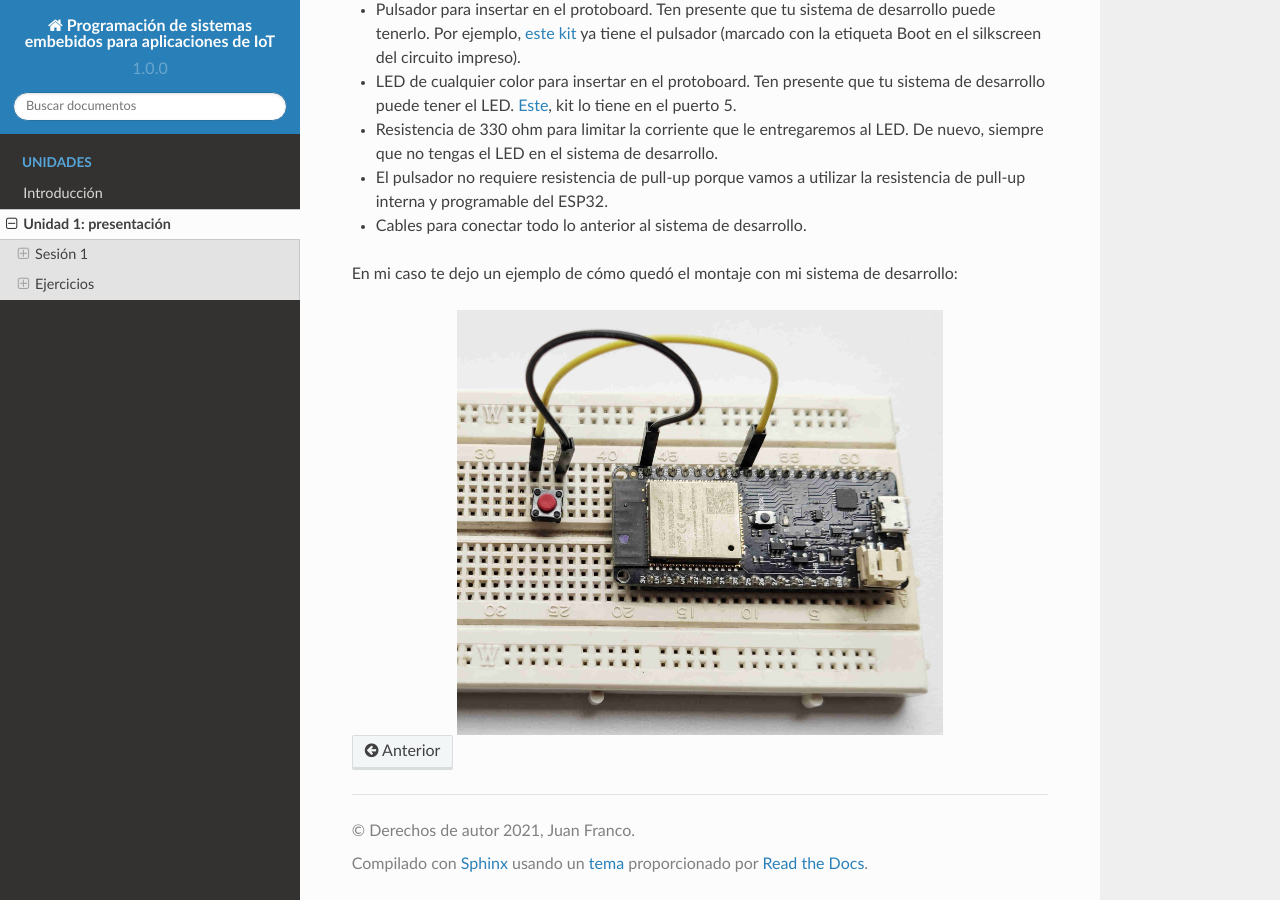
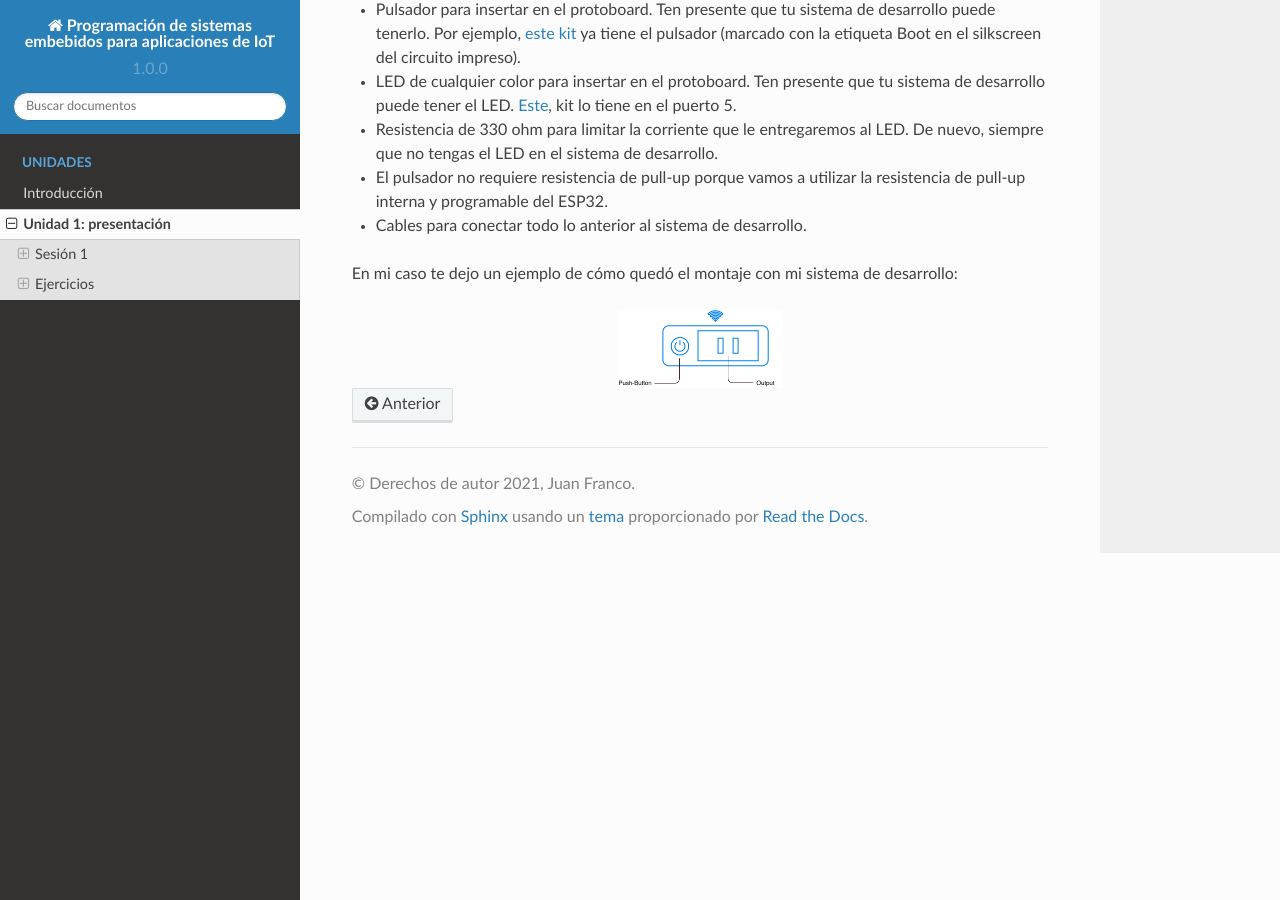
Before and after one commit to juanferfranco/espiot, a Sphinx documentation site: the page built from docs/_unidad1/unidad1.rst, in a window 1280 px wide and 900 px high, scrolled down 3226 px. Built offline with Sphinx 7.4.7 and the Read the Docs theme 2.0.0, drawn with Linux system fonts in a browser that asks for light colours.

Commit message:
update montaje

```diff
--- a/docs/_unidad1/unidad1.rst
+++ b/docs/_unidad1/unidad1.rst
@@ -166,7 +166,7 @@ podemos simular la entrada y la salida. Por tanto, vamos a necesitar:
 En mi caso te dejo un ejemplo de cómo quedó el montaje con mi sistema de desarrollo:
 
 
-.. image:: ../_static/montaje.jpg
+.. image:: ../_static/jumpstart-outlet.png
   :scale: 25%
   :align: center
   :alt: montaje
```
